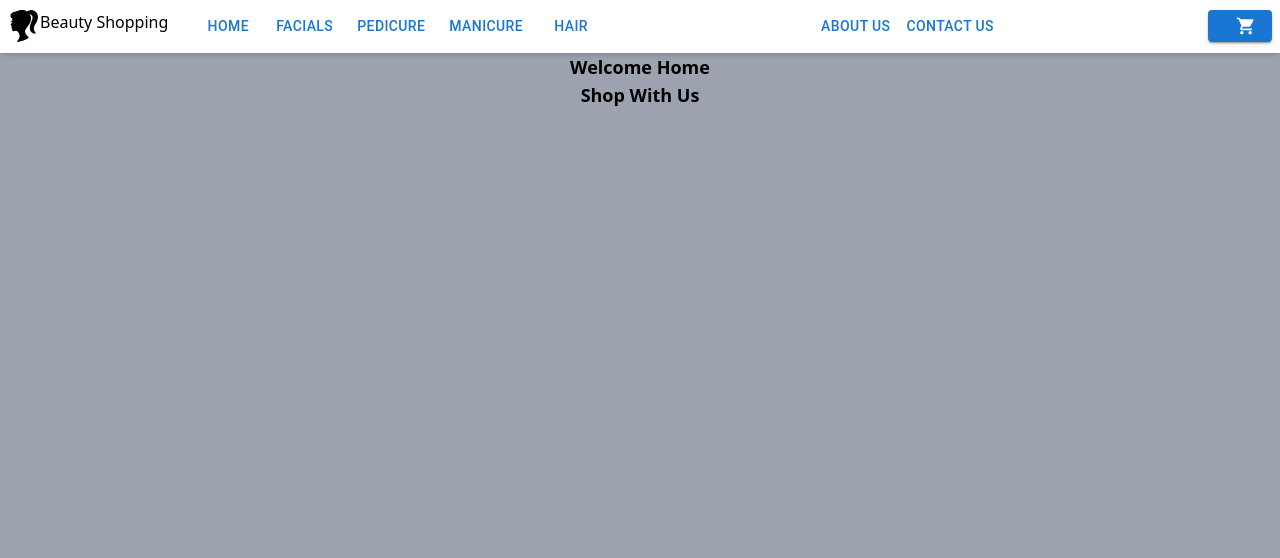
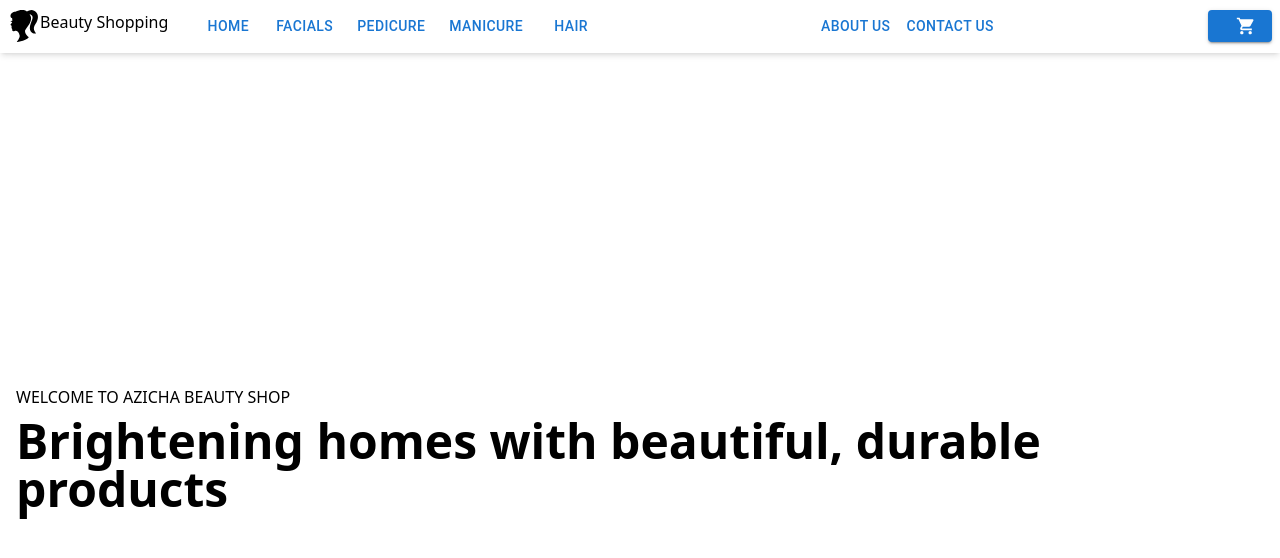
Before and after one commit to azicha/react-beauty-site, a React (Vite) app: page / in a window 1280 px wide. Shown: the top 558 px of the page. Built offline with nearby package versions, Linux system fonts and the light colour scheme.

Commit message:
Creating home view

```diff
--- a/src/views/HomeViews.jsx
+++ b/src/views/HomeViews.jsx
@@ -1,24 +1,12 @@
 import React from "react";
-// import ProductDisplayComp from "../components/ProductDisplayComp";
-// import manicureItems from "../data/manicure-items";
-
 
 export default function HomeViews() {
-    // const maniCureItemsDisplay = manicureItems.map((item) => {
-    //     return(
-    //         <ProductDisplayComp
-    //             key={ item.id }
-    //             itemName={ item.itemName }
-    //             itemImageLink={ item.itemImageLink }
-    //             itemDescription={ item.itemDescription } />
-    //     );
-    // });
+    return (
+        <div className="w-full flex flex-col justify-center h-screen p-4">
+           <p className="mb-2">WELCOME TO AZICHA BEAUTY SHOP</p>
+           <h1 className="font-bold text-5xl mb-2">Brightening homes with beautiful, durable products</h1>
+           {/* <Button variant="contained" className="w-fit">Download CV</Button> */}
+        </div>
 
-    return (
-        <div className="bg-gray-400 h-screen  flex flex-col">
-            {/* { maniCureItemsDisplay } */}
-            <h1 className="text-lg font-bold text-center">Welcome Home</h1>
-            <h2 className="text-lg font-bold text-center">Shop With Us</h2>
-        </div>
     )
 }
```
